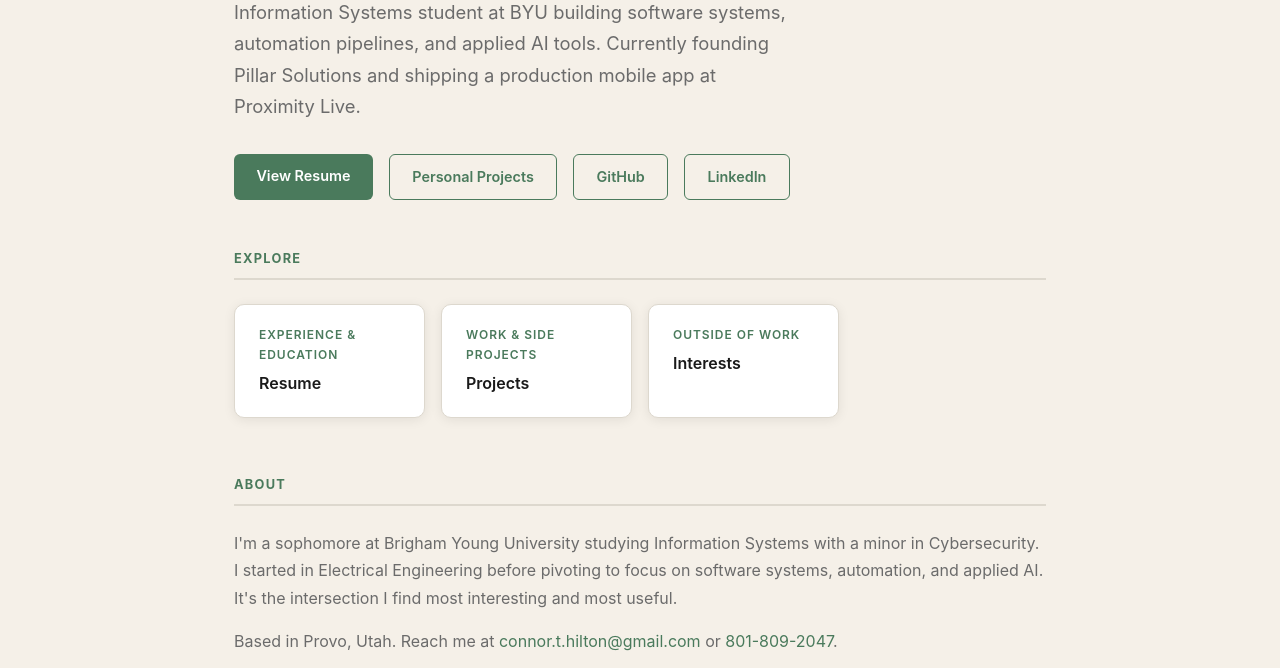
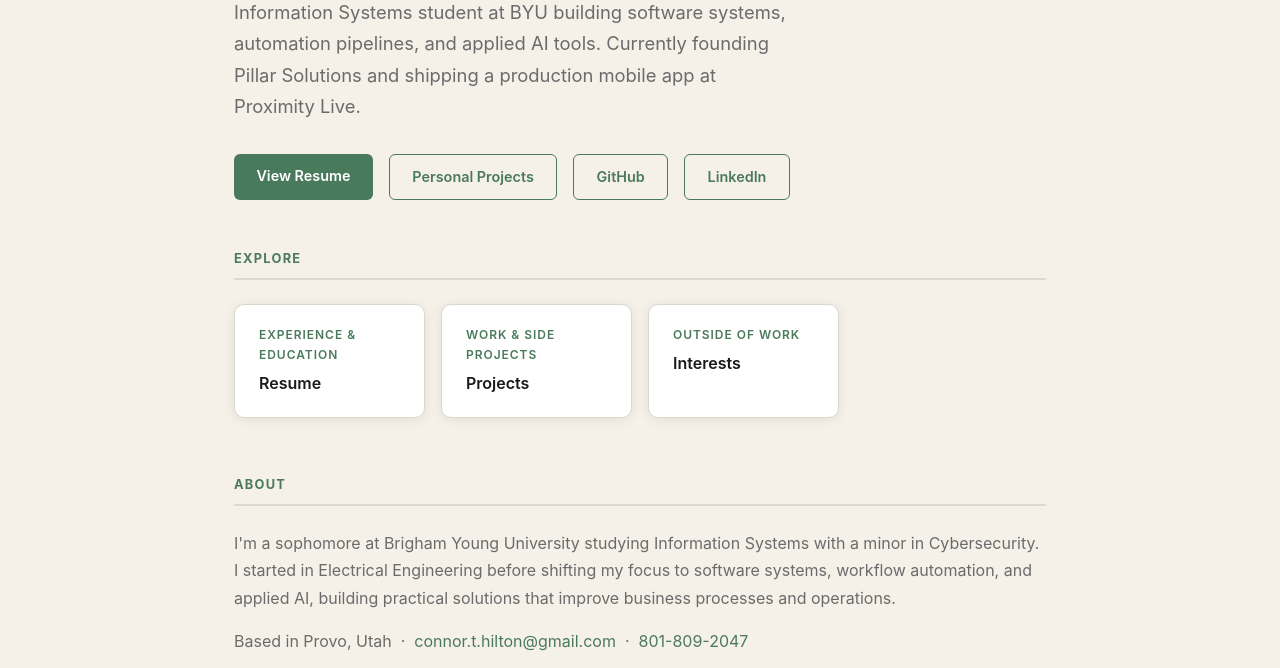
Before and after one commit to connorthilton/personalsite, a plain HTML site: page index.html in a window 1280 px wide. Shown: the part 284-952 px from the top of the page. Drawn offline with Linux system fonts and the light colour scheme.

Commit message:
reorder of interests, redone wording

```diff
--- a/index.html
+++ b/index.html
@@ -60,14 +60,14 @@
       <p class="section-title">About</p>
       <p>
         I'm a sophomore at Brigham Young University studying Information Systems with a
-        minor in Cybersecurity. I started in Electrical Engineering before pivoting to
-        focus on software systems, automation, and applied AI. It's the intersection I find
-        most interesting and most useful.
+        minor in Cybersecurity. I started in Electrical Engineering before shifting my focus
+        to software systems, workflow automation, and applied AI, building practical solutions
+        that improve business processes and operations.
       </p>
       <p>
-        Based in Provo, Utah. Reach me at
+        Based in Provo, Utah &nbsp;&middot;&nbsp;
         <a href="mailto:connor.t.hilton@gmail.com">connor.t.hilton@gmail.com</a>
-        or <a href="tel:8018092047">801-809-2047</a>.
+        &nbsp;&middot;&nbsp; <a href="tel:8018092047">801-809-2047</a>
       </p>
     </section>
 
```
Also changed, not shown: interests.html (+14 -14 lines).
